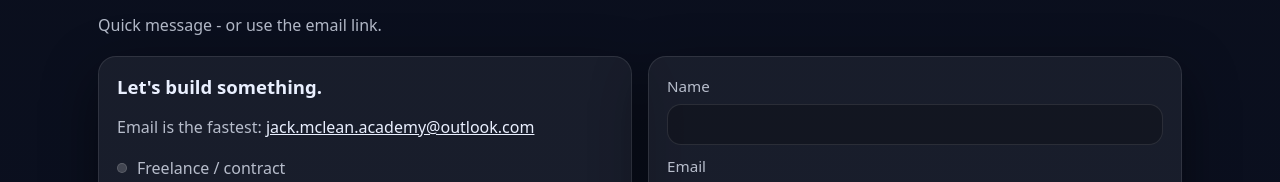
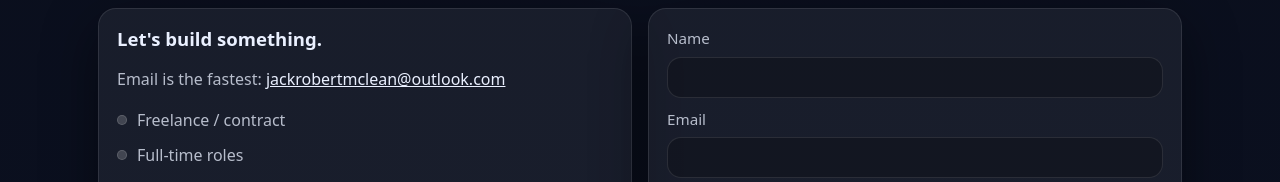
Before and after one commit to JackRM10/portfolio_website_2026, a plain HTML site: page index.html in a window 1280 px wide. Shown: the part 2550-2732 px from the top of the page. Drawn offline with Linux system fonts and the light colour scheme.

Commit message:
Updates to visuals
New image folder added with additional headshots
New head shot added to html file.

```diff
--- a/index.html
+++ b/index.html
@@ -71,7 +71,7 @@
 
         <div class="hero-media">
           <div class="portrait card">
-            <img src="assets/Profile pic 2.jpg" alt="Headshot of Jack McLean" />
+            <img src="assets/profile pics/JRM_HS_1_ps.png" alt="Headshot of Jack McLean" />
             <div class="portrait-glow" aria-hidden="true"></div>
           </div>
         </div>
@@ -375,7 +375,7 @@
           <h3 class="h3">Let's build something.</h3>
           <p class="muted">
             Email is the fastest:
-            <a class="inline" href="mailto:jack.mclean.academy@outlook.com">jack.mclean.academy@outlook.com</a>
+            <a class="inline" href="mailto:jackrobertmclean@outlook.com">jackrobertmclean@outlook.com</a>
           </p>
 
           <div class="contact-points">
@@ -385,7 +385,7 @@
           </div>
         </div>
 
-        <form class="card pad form" aria-label="Contact form" action="mailto:jack.mclean.academy@outlook.com" method="post" enctype="text/plain">
+        <form class="card pad form" aria-label="Contact form" action="mailto:jackrobertmclean@outlook.com" method="post" enctype="text/plain">
           <label>
             <span>Name</span>
             <input name="name" type="text" autocomplete="name" required />
@@ -402,7 +402,6 @@
           </label>
 
           <button class="btn primary" type="submit">Send</button>
-          <!--<p class="muted tiny">Tip: later you can swap this to a form service for better UX.</p>-->
         </form>
       </div>
     </section>
```
Also changed, not shown: assets/profile pics/Profile pic 2.jpg (renamed from assets/Profile pic 2.jpg), 2 other files.
